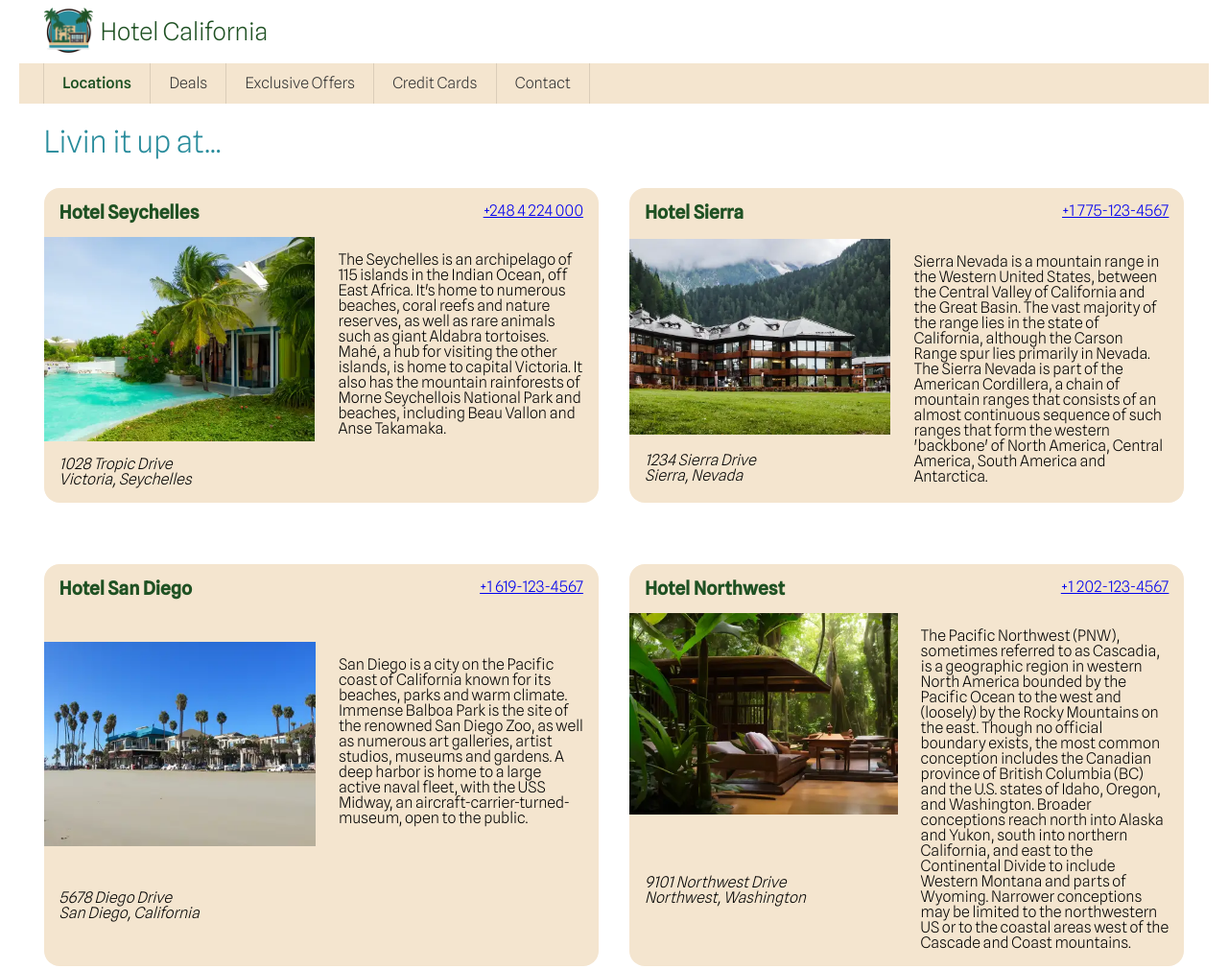
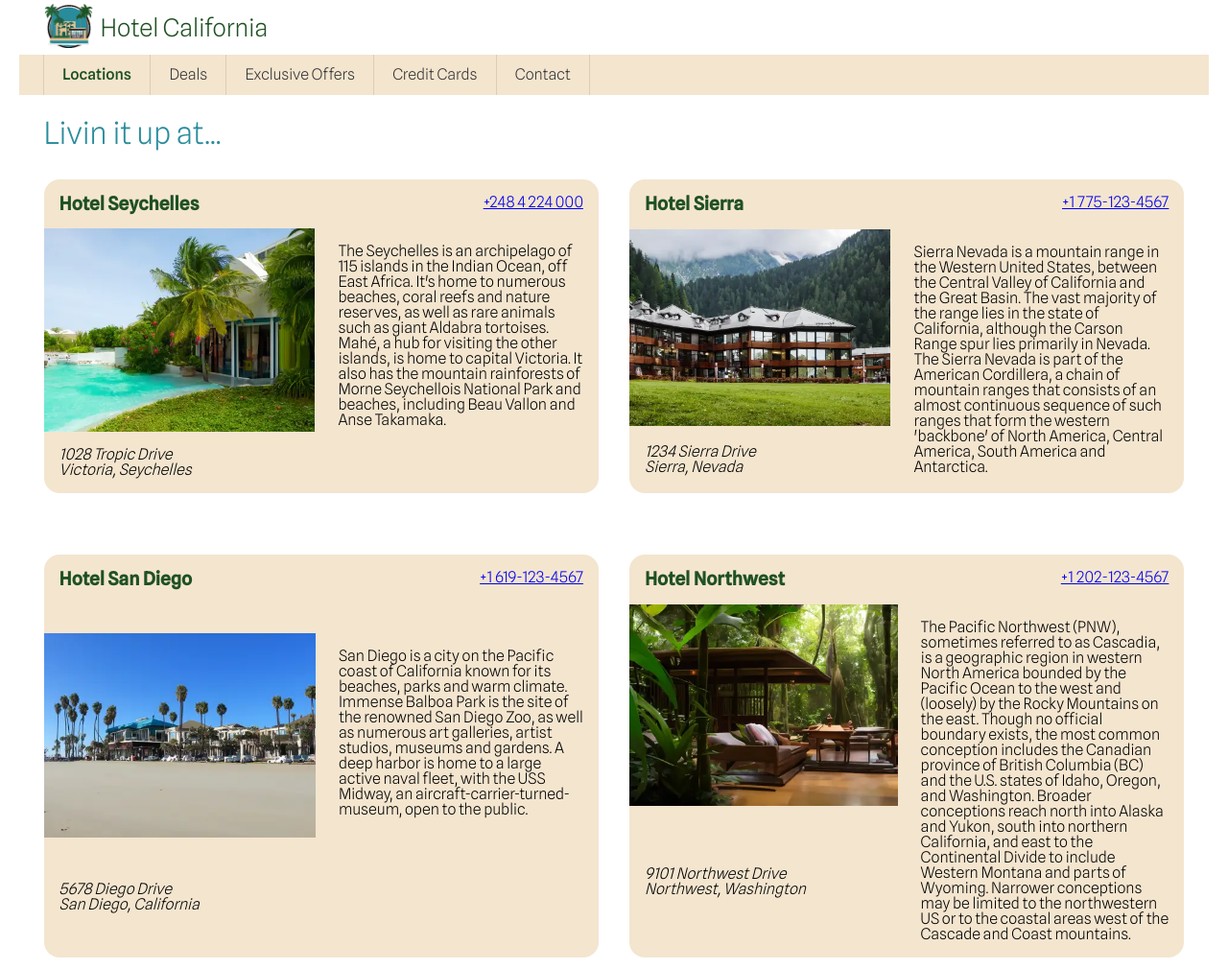
Before and after one commit to seth-coolister/hotel, a plain HTML site: page index.html in a window 1280 px wide. Shown: the top 1010 px of the page at 96% size. Drawn offline with Linux system fonts and the light colour scheme.

Commit message:
Update padding and logo source in index.html and _small.scss

```diff
--- a/index.html
+++ b/index.html
@@ -21,9 +21,8 @@
     <div id="headerWrapper">
         <header>
             <picture>
-                <source media="(min-width: 64rem)" srcset="images/logo3x.png">
-                <source media="(min-width: 35rem)" srcset="images/logo2x.png">
-                <img src="/images/logo1x.png" alt="logo" width="51px">
+                <source srcset="images/logo1x.png 1x, images/logo2x.png 2x, images/logo3x.png 3x">
+                <img src="images/logo1x.png" alt="logo" width="51px">
             </picture>
             <h1>Hotel California</h1>
             <button id="hamburgerBtn">&#9776;</button>
--- a/scss/_small.scss
+++ b/scss/_small.scss
@@ -24,7 +24,7 @@ header {
     display: grid;
     grid-template-columns: 51px auto 48px;
     align-items: center;
-	padding: .5rem 2vw;
+	padding: .25rem 2vw;
 	h1 {
         font-size: 1.6rem;
         font-weight: $lightWeight;
```
Also changed, not shown: css/styles.css.
